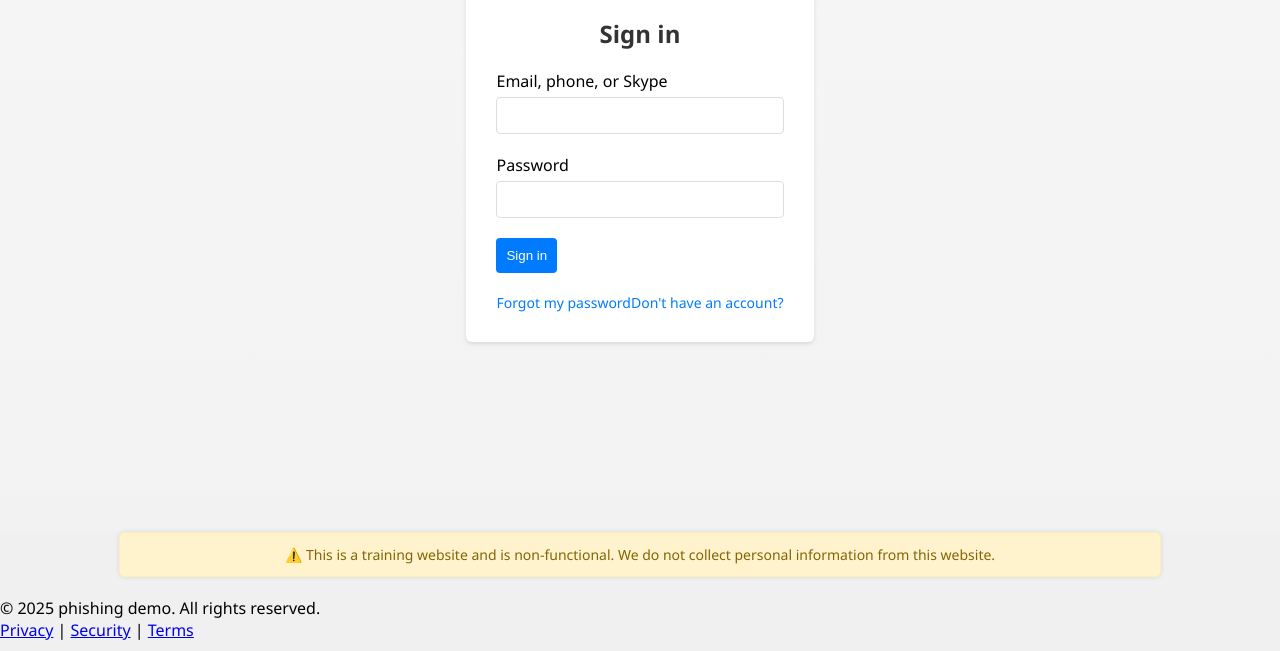
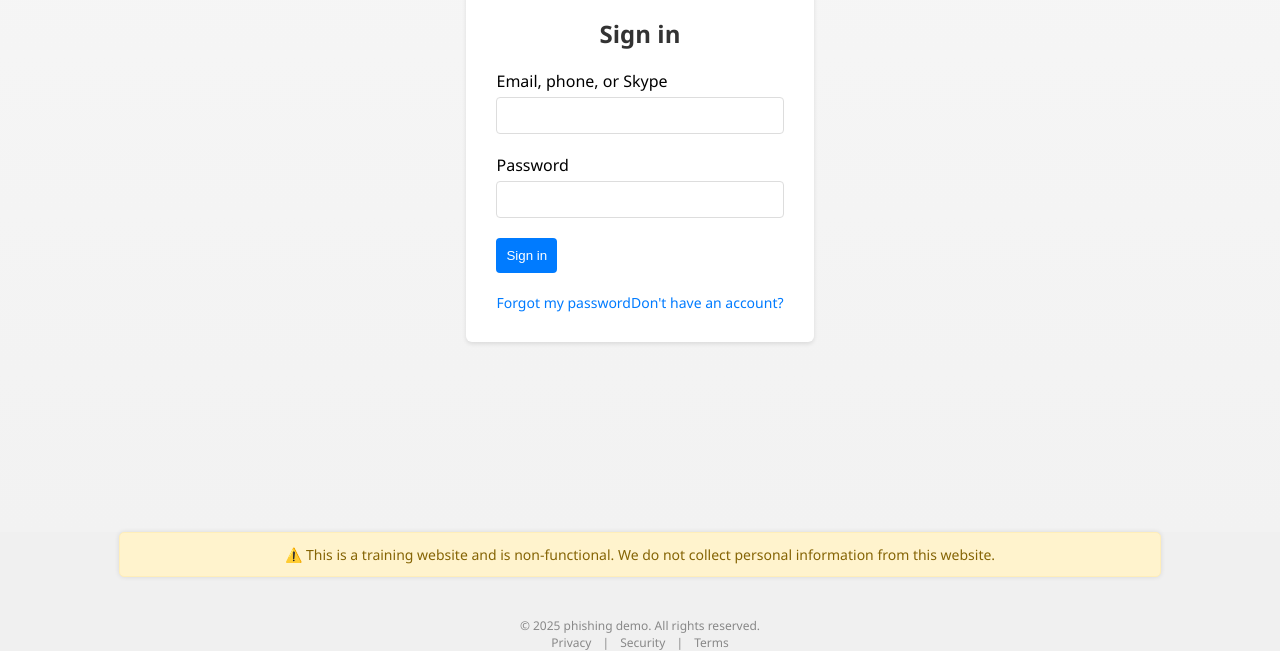
Before and after one commit to DefensXCraig/phishing-demo, a plain HTML site: page index.html in a window 1280 px wide. Shown: the part 268-919 px from the top of the page. Drawn offline with Linux system fonts and the light colour scheme.

Commit message:
Update index.html

```diff
--- a/index.html
+++ b/index.html
@@ -112,13 +112,15 @@
             </form>
         </div>
     </div>
-      <div style="background:#fff3cd; color:#856404; padding:12px 20px; max-width: 1000px; margin: 0 auto 20px auto; border: 1px solid #ffeeba; border-radius: 5px; font-size: 14px; text-align: center; box-shadow: 0 0 5px rgba(0,0,0,0.1);">
+  <div style="background:#fff3cd; color:#856404; padding:12px 20px; max-width: 1000px; margin: 0 auto 20px auto; border: 1px solid #ffeeba; border-radius: 5px; font-size: 14px; text-align: center; box-shadow: 0 0 5px rgba(0,0,0,0.1);">
     ⚠️ This is a training website and is non-functional. We do not collect personal information from this website.
   </div>
 
-  <footer>
+  <footer style="text-align:center; font-size:12px; color:#888; margin:40px 0 20px;">
     &copy; 2025 phishing demo. All rights reserved.<br />
-    <a href="#">Privacy</a> | <a href="#">Security</a> | <a href="#">Terms</a>
+    <a href="#" style="color:#888; text-decoration:none; margin:0 8px;">Privacy</a> |
+    <a href="#" style="color:#888; text-decoration:none; margin:0 8px;">Security</a> |
+    <a href="#" style="color:#888; text-decoration:none; margin:0 8px;">Terms</a>
   </footer>
 </body>
 </html>
```
